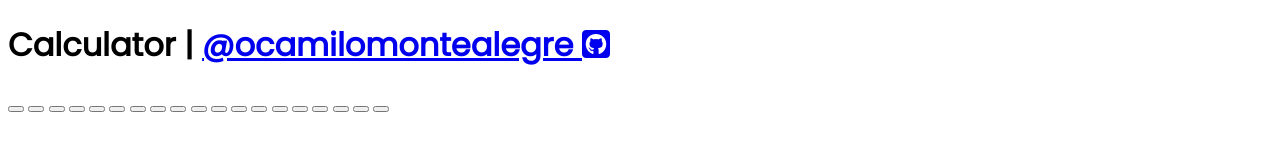
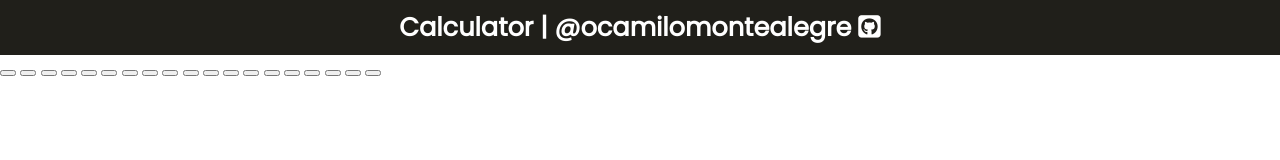
Before and after one commit to ocamilomontealegre/calculator, a plain HTML site: page index.html in a window 1280 px wide. Drawn offline with Linux system fonts and the light colour scheme.

Commit message:
Style header section

```diff
--- a/css/styles.css
+++ b/css/styles.css
@@ -9,8 +9,18 @@
 }
 
 body {
+  margin: 0;
+  padding: 0;
   font-family: Poppins, Arial, Helvetica, sans-serif;
+  font-size: 16px;
+}
 
+a {
+  text-decoration: none;
+}
+
+h1 {
+  margin: 0;
 }
 
 /*** Variables ***/
@@ -21,4 +31,21 @@ body {
   --color-4: #737373;
 }
 
+/*** Wrapper ***/
+.wrapper {
+  margin: 0;
+  padding: 0;
+}
+
 /*** Header ***/
+.header {
+  padding: 0.5rem 2rem;
+  font-size: 0.8rem;
+  text-align: center;
+  color: white;
+  background-color: var(--color-2);
+}
+
+.header a {
+  color: white;
+}
--- a/index.html
+++ b/index.html
@@ -22,13 +22,14 @@
     <!-- Calculator -->
     <div class="wrapper">
       <!-- Header -->
-      <header class="header"></header>
-      <h1 class="title">
-        Calculator |
-        <a href="https://github.com/ocamilomontealegre"
-          >@ocamilomontealegre <span class="fa-brands fa-square-github"></span
-        ></a>
-      </h1>
+      <header class="header">
+        <h1 class="title">
+          Calculator |
+          <a href="https://github.com/ocamilomontealegre" target="_blank">
+            @ocamilomontealegre <span class="fa-brands fa-square-github"></span>
+          </a>
+        </h1>
+      </header>
 
       <!-- Calculator -->
       <div class="calculator">
```
